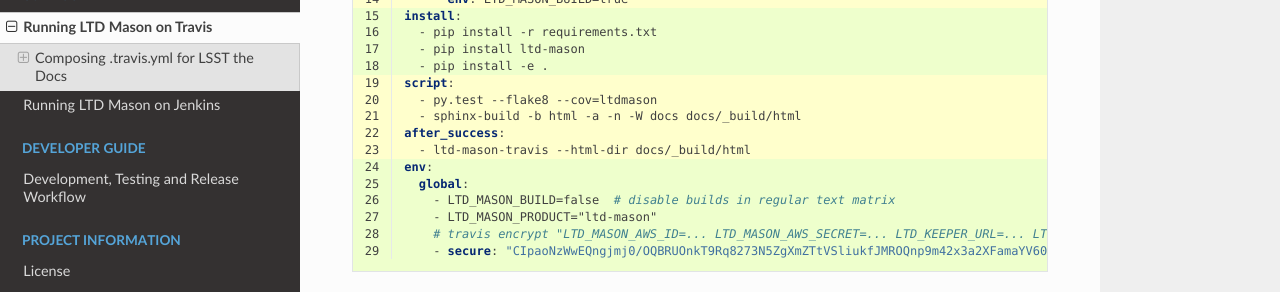
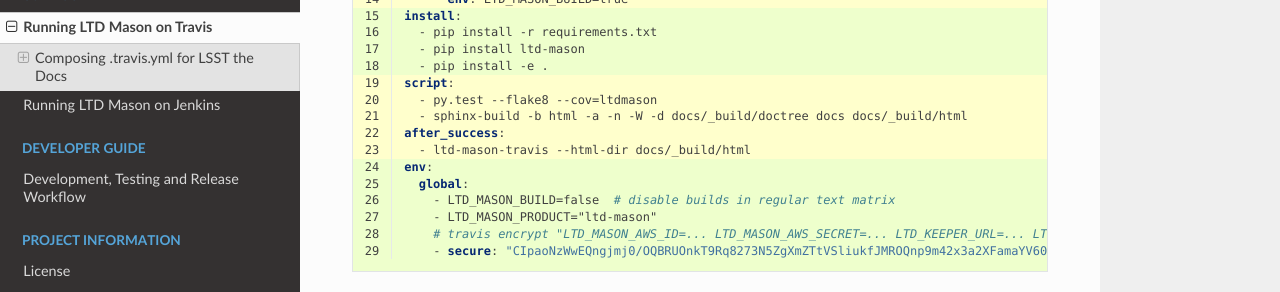
Before and after one commit to lsst-sqre/ltd-mason, a Sphinx documentation site: the page built from docs/travis.rst, in a window 1280 px wide and 900 px high, scrolled down 3337 px. Shown: the part 151-443 px from the top of the window. Built offline with Sphinx 7.4.7 and the Read the Docs theme 2.0.0, drawn with Linux system fonts in a browser that asks for light colours; the version number is read from the project's files by our own code; some of the changed text lies outside the part shown.

Commit message:
Recommend that doctree be set in Travis builds
The sphinx-build -d flag indicates the directory of the doctree cache
output. If not set, this defaults to the same directory as the html
output, which then gets uploaded to S3. Setting this flag to the normal
location that the Makefile sets it to prevents this.

Includes fixes for ltd-mason's own travis configuration and the Travis
setup documentation.

```diff
--- a/docs/travis.rst
+++ b/docs/travis.rst
@@ -90,7 +90,7 @@ The sample :file:`travis.yml` file below shows how Travis can be configured to b
      - pip install -r requirements.txt
      - pip install ltd-mason
    script:
-     - sphinx-build -b html -a -n -W . _build/html
+     - sphinx-build -b html -a -n -W -d _build/doctree . _build/html
    after_success:
      - ltd-mason-travis --html-dir _build/html
    env:
@@ -150,7 +150,7 @@ The following :file:`travis.yml` sample shows how this can be achieved.
      - pip install -e .
    script:
      - py.test --flake8 --cov=ltdmason
-     - sphinx-build -b html -a -n -W docs docs/_build/html
+     - sphinx-build -b html -a -n -W -d docs/_build/doctree docs docs/_build/html
    after_success:
      - ltd-mason-travis --html-dir docs/_build/html
    env:
```
Also changed, not shown: .travis.yml.
